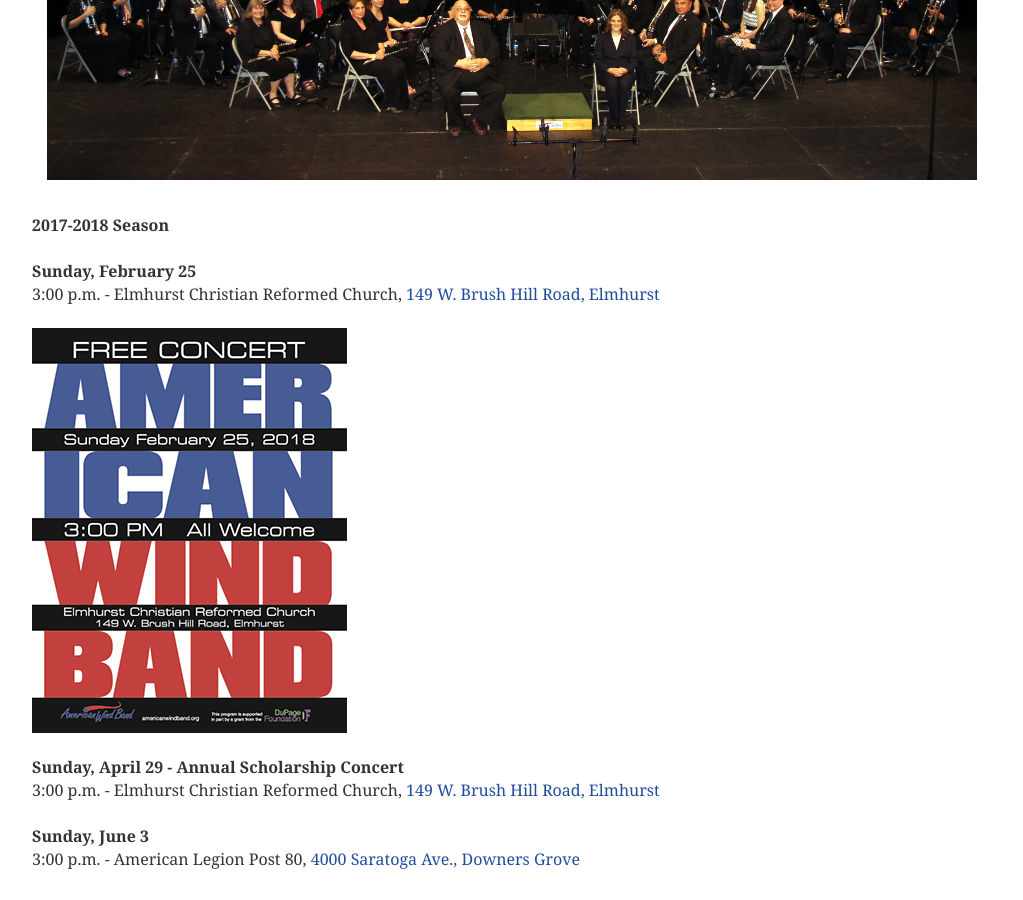
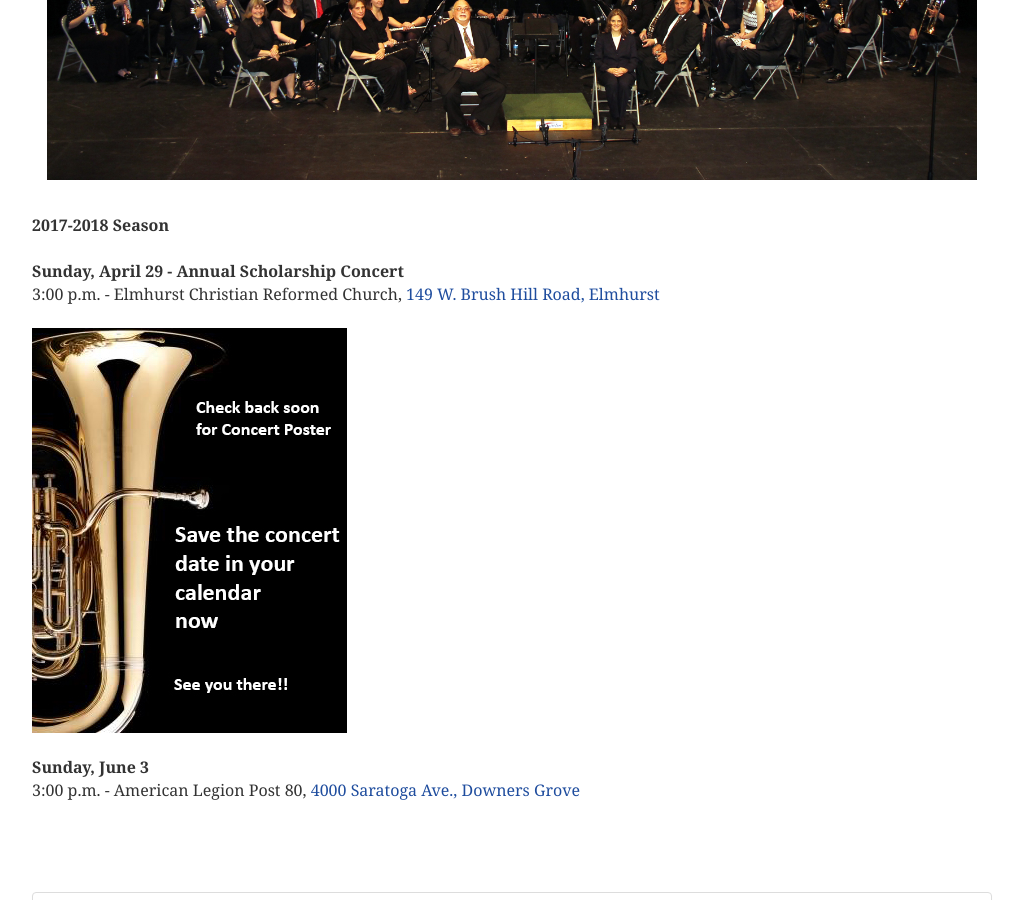
Before and after one commit to americanwindband/americanwindband.github.io, a Jekyll site: the page built from index.html, in a window 1280 px wide and 900 px high, scrolled down 375 px. Shown: the whole window, without its empty margins (128-1151 px from the left). Built offline with Jekyll 4.4.1, drawn with Linux system fonts in a browser that asks for light colours.

Commit message:
Update index.html

```diff
--- a/index.html
+++ b/index.html
@@ -21,10 +21,9 @@
     </div>
                 <ul class="list-unstyled">
                     <li><strong>2017-2018 Season</strong><br/>
-                    <br /><strong>Sunday, February 25</strong><br />3:00 p.m. - Elmhurst Christian Reformed Church, <a href="https://www.google.com/maps/dir/''/149+W+Brush+Hill+Rd,+Elmhurst,+IL+60126/@41.862754,-88.0810201,12z/data=!4m8!4m7!1m0!1m5!1m1!1s0x880e4c879f7c8743:0x3a7da87e1b5b4435!2m2!1d-87.9409424!2d41.8627753" target="new">149 W. Brush Hill Road, Elmhurst </a><br/>
-                        <br/><img src="images/awb-feb-2018-concert-poster.png" width="315" height="405" alt=""/></li>
-                    <br/><li><strong>Sunday, April 29 - Annual Scholarship Concert</strong><br />3:00 p.m. - Elmhurst Christian Reformed Church, <a href="https://www.google.com/maps/dir/''/149+W+Brush+Hill+Rd,+Elmhurst,+IL+60126/@41.862754,-88.0810201,12z/data=!4m8!4m7!1m0!1m5!1m1!1s0x880e4c879f7c8743:0x3a7da87e1b5b4435!2m2!1d-87.9409424!2d41.8627753" target="new">149 W. Brush Hill Road, Elmhurst </a>&nbsp;   </li>
-                    <li><strong>Sunday, June 3</strong><br />3:00 p.m. - American Legion Post 80, <a href="https://www.google.com/maps/dir/''/4000+Saratoga+Ave,+Downers+Grove,+IL+60515/@41.8136354,-88.1557828,12z/data=!4m8!4m7!1m0!1m5!1m1!1s0x880e51fcb71f0ff9:0xb2103f9dcdce9da1!2m2!1d-88.0157051!2d41.8136567" target="new">4000 Saratoga Ave., Downers Grove</a></li></ul>                <p>      <div class="fb-like" data-show-faces="false"></div>
+                    <br /><strong>Sunday, April 29 - Annual Scholarship Concert</strong><br />3:00 p.m. - Elmhurst Christian Reformed Church, <a href="https://www.google.com/maps/dir/''/149+W+Brush+Hill+Rd,+Elmhurst,+IL+60126/@41.862754,-88.0810201,12z/data=!4m8!4m7!1m0!1m5!1m1!1s0x880e4c879f7c8743:0x3a7da87e1b5b4435!2m2!1d-87.9409424!2d41.8627753" target="new">149 W. Brush Hill Road, Elmhurst </a><br/>
+                        <br/><img src="images/awb-poster-coming-soon-01.jpg" width="315" height="405" alt=""/></li>
+                    <br/><li><strong>Sunday, June 3</strong><br />3:00 p.m. - American Legion Post 80, <a href="https://www.google.com/maps/dir/''/4000+Saratoga+Ave,+Downers+Grove,+IL+60515/@41.8136354,-88.1557828,12z/data=!4m8!4m7!1m0!1m5!1m1!1s0x880e51fcb71f0ff9:0xb2103f9dcdce9da1!2m2!1d-88.0157051!2d41.8136567" target="new">4000 Saratoga Ave., Downers Grove</a></li></ul>                <p>      <div class="fb-like" data-show-faces="false"></div>
    <div class="panel panel-default">     <div class="panel-body">      <h3>Place an Ad in our Concert Program!</h3>      <p>We are now accepting ads for our 2017-2018 concert season.</p>
       <p><a href="sponsors.html#place-an-ad">Read more &raquo;</a>      </p>     </div>    </div>
     <div class="panel panel-default">     <div class="panel-body">      <h3>Scholarships</h3>      <p>Congratulations to all our previous scholarship winners!      Details for our next scholarship contest are now available.</p>
```
